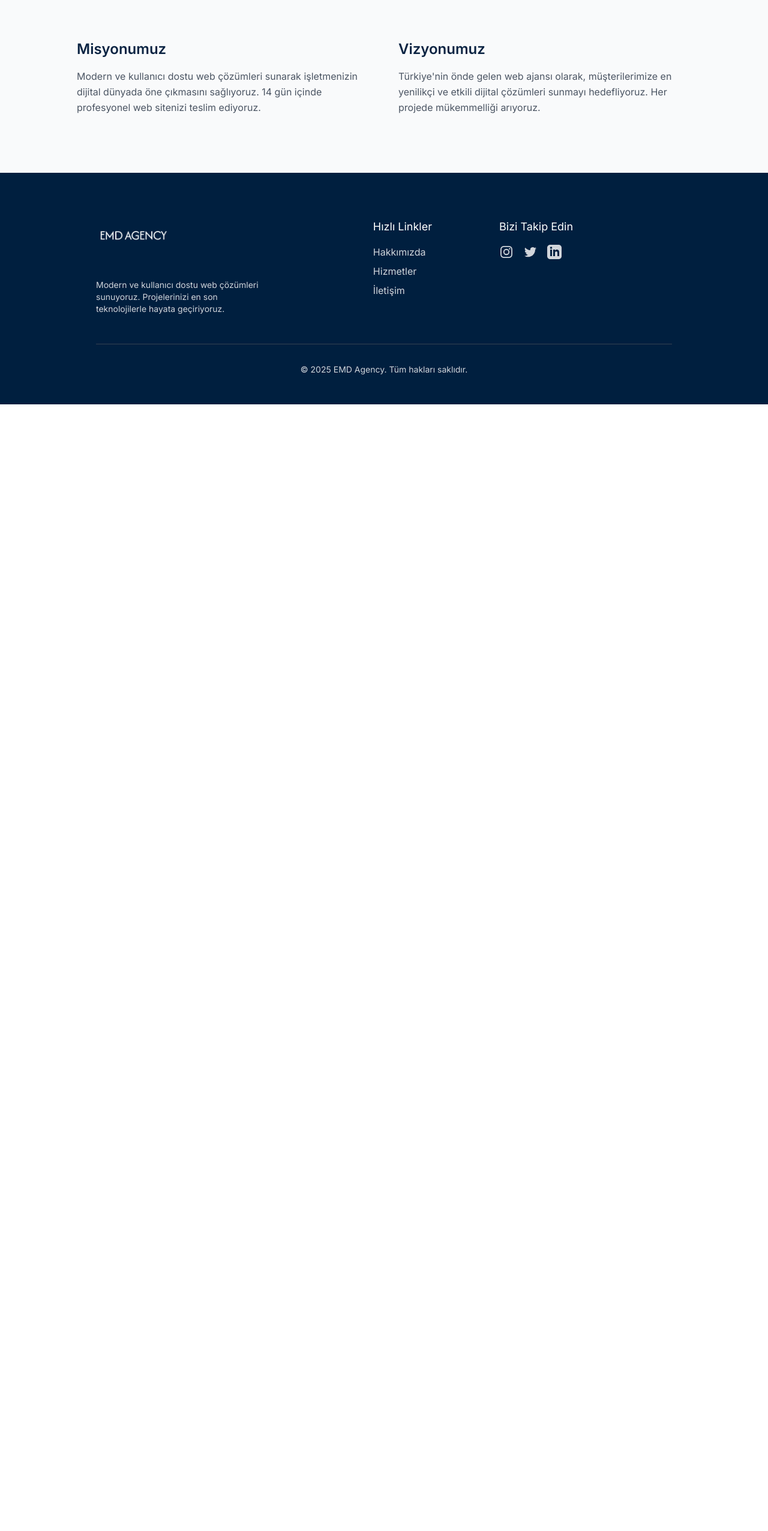
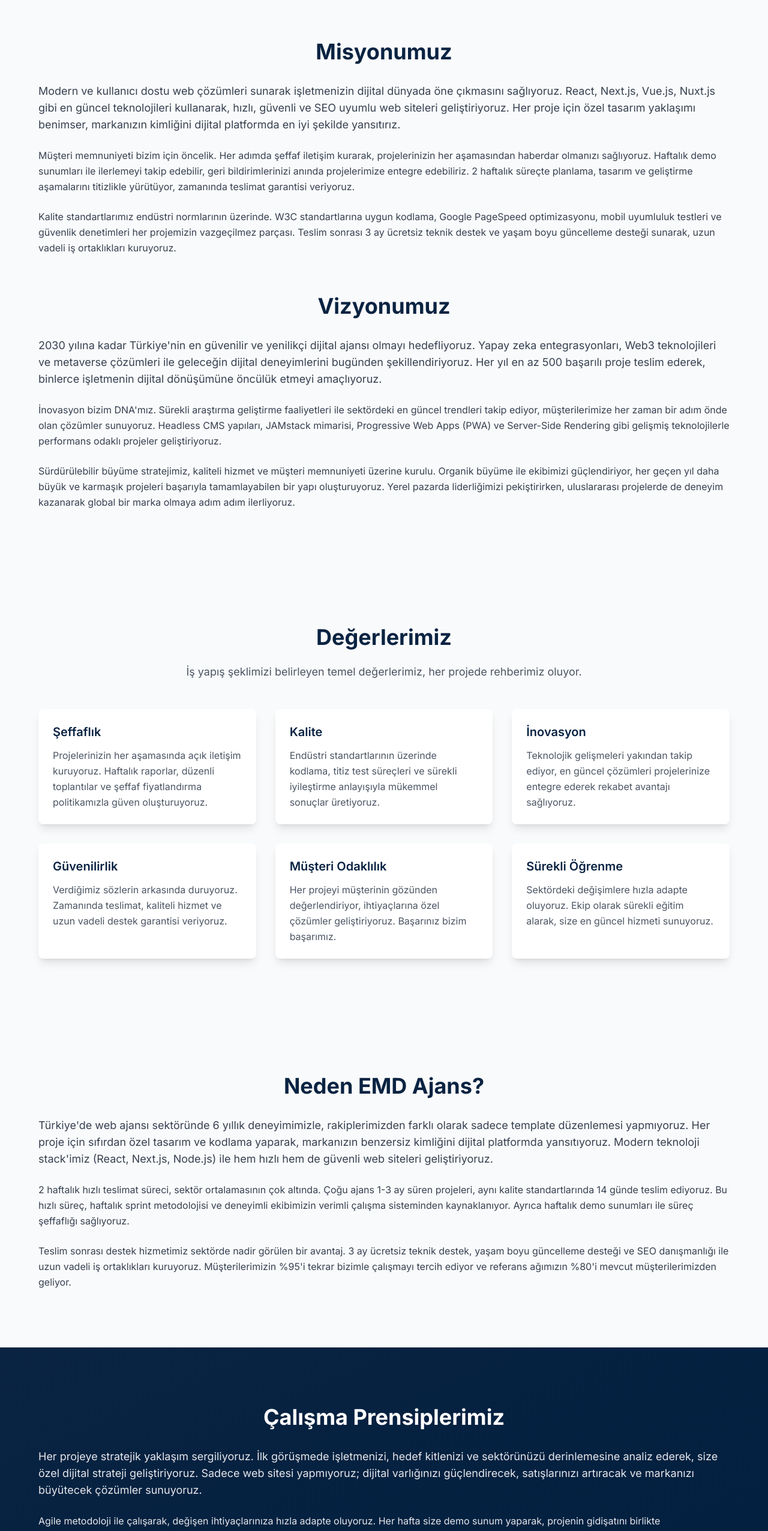
Before and after one commit to enesmalikdmn/emd-ajans, a Next.js app: page /about in a window 1280 px wide. Shown: the part 1278-3830 px from the top of the page at 60% size. Before the commit the page ends 1952 px from the top, so only its background shows below. Built offline with nearby package versions, Linux system fonts and the light colour scheme.

Commit message:
feat: about page is extendeed

```diff
--- a/app/components/About.tsx
+++ b/app/components/About.tsx
@@ -56,32 +56,196 @@ const About = () => {
         </motion.div>
       </section>
 
-      {/* Mission Section */}
+      {/* Mission & Vision Section */}
       <section className="container mx-auto px-4 py-16 md:py-24">
-        <div className="grid grid-cols-1 md:grid-cols-2 gap-12 max-w-5xl mx-auto">
+        <div className="max-w-6xl mx-auto space-y-16">
+          {/* Mission */}
           <motion.div
             initial={{ opacity: 0, y: 30 }}
             whileInView={{ opacity: 1, y: 0 }}
             transition={{ duration: 0.6, ease: "easeOut" }}
             viewport={{ once: true }}
-            className="space-y-4"
+            className="space-y-6"
           >
-            <h3 className="text-2xl font-semibold text-[#0A2342]">Misyonumuz</h3>
-            <p className="text-gray-600 leading-relaxed">
-              Modern ve kullanıcı dostu web çözümleri sunarak işletmenizin dijital dünyada öne çıkmasını sağlıyoruz. 14 gün içinde profesyonel web sitenizi teslim ediyoruz.
-            </p>
+            <h3 className="text-3xl md:text-4xl font-bold text-[#0A2342] text-center mb-8">Misyonumuz</h3>
+            <div className="space-y-6 text-gray-700 leading-relaxed">
+              <p className="text-lg">
+                Modern ve kullanıcı dostu web çözümleri sunarak işletmenizin dijital dünyada öne çıkmasını sağlıyoruz.
+                React, Next.js, Vue.js, Nuxt.js gibi en güncel teknolojileri kullanarak, hızlı, güvenli ve SEO uyumlu
+                web siteleri geliştiriyoruz. Her proje için özel tasarım yaklaşımı benimser, markanızın kimliğini
+                dijital platformda en iyi şekilde yansıtırız.
+              </p>
+              <p>
+                Müşteri memnuniyeti bizim için öncelik. Her adımda şeffaf iletişim kurarak, projelerinizin her aşamasından
+                haberdar olmanızı sağlıyoruz. Haftalık demo sunumları ile ilerlemeyi takip edebilir, geri bildirimlerinizi
+                anında projelerimize entegre edebiliriz. 2 haftalık süreçte planlama, tasarım ve geliştirme aşamalarını
+                titizlikle yürütüyor, zamanında teslimat garantisi veriyoruz.
+              </p>
+              <p>
+                Kalite standartlarımız endüstri normlarının üzerinde. W3C standartlarına uygun kodlama, Google PageSpeed
+                optimizasyonu, mobil uyumluluk testleri ve güvenlik denetimleri her projemizin vazgeçilmez parçası.
+                Teslim sonrası 3 ay ücretsiz teknik destek ve yaşam boyu güncelleme desteği sunarak, uzun vadeli
+                iş ortaklıkları kuruyoruz.
+              </p>
+            </div>
           </motion.div>
+
+          {/* Vision */}
           <motion.div
             initial={{ opacity: 0, y: 30 }}
             whileInView={{ opacity: 1, y: 0 }}
             transition={{ duration: 0.6, ease: "easeOut", delay: 0.2 }}
             viewport={{ once: true }}
-            className="space-y-4"
+            className="space-y-6"
           >
-            <h3 className="text-2xl font-semibold text-[#0A2342]">Vizyonumuz</h3>
-            <p className="text-gray-600 leading-relaxed">
-              Türkiye&apos;nin önde gelen web ajansı olarak, müşterilerimize en yenilikçi ve etkili dijital çözümleri sunmayı hedefliyoruz. Her projede mükemmelliği arıyoruz.
+            <h3 className="text-3xl md:text-4xl font-bold text-[#0A2342] text-center mb-8">Vizyonumuz</h3>
+            <div className="space-y-6 text-gray-700 leading-relaxed">
+              <p className="text-lg">
+                2030 yılına kadar Türkiye'nin en güvenilir ve yenilikçi dijital ajansı olmayı hedefliyoruz.
+                Yapay zeka entegrasyonları, Web3 teknolojileri ve metaverse çözümleri ile geleceğin dijital
+                deneyimlerini bugünden şekillendiriyoruz. Her yıl en az 500 başarılı proje teslim ederek,
+                binlerce işletmenin dijital dönüşümüne öncülük etmeyi amaçlıyoruz.
+              </p>
+              <p>
+                İnovasyon bizim DNA'mız. Sürekli araştırma geliştirme faaliyetleri ile sektördeki en güncel
+                trendleri takip ediyor, müşterilerimize her zaman bir adım önde olan çözümler sunuyoruz.
+                Headless CMS yapıları, JAMstack mimarisi, Progressive Web Apps (PWA) ve Server-Side Rendering
+                gibi gelişmiş teknolojilerle performans odaklı projeler geliştiriyoruz.
+              </p>
+              <p>
+                Sürdürülebilir büyüme stratejimiz, kaliteli hizmet ve müşteri memnuniyeti üzerine kurulu.
+                Organik büyüme ile ekibimizi güçlendiriyor, her geçen yıl daha büyük ve karmaşık projeleri
+                başarıyla tamamlayabilen bir yapı oluşturuyoruz. Yerel pazarda liderliğimizi pekiştirirken,
+                uluslararası projelerde de deneyim kazanarak global bir marka olmaya adım adım ilerliyoruz.
+              </p>
+            </div>
+          </motion.div>
+        </div>
+      </section>
+
+      {/* Values Section */}
+      <section className="bg-gray-50 py-16 md:py-24">
+        <div className="container mx-auto px-4">
+          <motion.div
+            initial={{ opacity: 0, y: 30 }}
+            whileInView={{ opacity: 1, y: 0 }}
+            transition={{ duration: 0.6, ease: "easeOut" }}
+            viewport={{ once: true }}
+            className="text-center mb-12"
+          >
+            <h3 className="text-3xl md:text-4xl font-bold text-[#0A2342] mb-6">Değerlerimiz</h3>
+            <p className="text-lg text-gray-600 max-w-2xl mx-auto">
+              İş yapış şeklimizi belirleyen temel değerlerimiz, her projede rehberimiz oluyor.
             </p>
+          </motion.div>
+
+          <div className="grid grid-cols-1 md:grid-cols-2 lg:grid-cols-3 gap-8 max-w-6xl mx-auto">
+            {[
+              {
+                title: "Şeffaflık",
+                description: "Projelerinizin her aşamasında açık iletişim kuruyoruz. Haftalık raporlar, düzenli toplantılar ve şeffaf fiyatlandırma politikamızla güven oluşturuyoruz."
+              },
+              {
+                title: "Kalite",
+                description: "Endüstri standartlarının üzerinde kodlama, titiz test süreçleri ve sürekli iyileştirme anlayışıyla mükemmel sonuçlar üretiyoruz."
+              },
+              {
+                title: "İnovasyon",
+                description: "Teknolojik gelişmeleri yakından takip ediyor, en güncel çözümleri projelerinize entegre ederek rekabet avantajı sağlıyoruz."
+              },
+              {
+                title: "Güvenilirlik",
+                description: "Verdiğimiz sözlerin arkasında duruyoruz. Zamanında teslimat, kaliteli hizmet ve uzun vadeli destek garantisi veriyoruz."
+              },
+              {
+                title: "Müşteri Odaklılık",
+                description: "Her projeyi müşterinin gözünden değerlendiriyor, ihtiyaçlarına özel çözümler geliştiriyoruz. Başarınız bizim başarımız."
+              },
+              {
+                title: "Sürekli Öğrenme",
+                description: "Sektördeki değişimlere hızla adapte oluyoruz. Ekip olarak sürekli eğitim alarak, size en güncel hizmeti sunuyoruz."
+              }
+            ].map((value, index) => (
+              <motion.div
+                key={index}
+                initial={{ opacity: 0, y: 30 }}
+                whileInView={{ opacity: 1, y: 0 }}
+                transition={{ duration: 0.5, delay: index * 0.1 }}
+                viewport={{ once: true }}
+                className="bg-white rounded-lg p-6 shadow-lg hover:shadow-xl transition-shadow duration-300"
+              >
+                <h4 className="text-xl font-semibold text-[#0A2342] mb-3">{value.title}</h4>
+                <p className="text-gray-600 leading-relaxed">{value.description}</p>
+              </motion.div>
+            ))}
+          </div>
+        </div>
+      </section>
+
+      {/* Why Us Section */}
+      <section className="container mx-auto px-4 py-16 md:py-24">
+        <motion.div
+          initial={{ opacity: 0, y: 30 }}
+          whileInView={{ opacity: 1, y: 0 }}
+          transition={{ duration: 0.6, ease: "easeOut" }}
+          viewport={{ once: true }}
+          className="max-w-6xl mx-auto space-y-6"
+        >
+          <h3 className="text-3xl md:text-4xl font-bold text-[#0A2342] text-center mb-8">Neden EMD Ajans?</h3>
+          <div className="space-y-6 text-gray-700 leading-relaxed">
+            <p className="text-lg">
+              Türkiye'de web ajansı sektöründe 6 yıllık deneyimimizle, rakiplerimizden farklı olarak sadece
+              template düzenlemesi yapmıyoruz. Her proje için sıfırdan özel tasarım ve kodlama yaparak,
+              markanızın benzersiz kimliğini dijital platformda yansıtıyoruz. Modern teknoloji stack'imiz
+              (React, Next.js, Node.js) ile hem hızlı hem de güvenli web siteleri geliştiriyoruz.
+            </p>
+            <p>
+              2 haftalık hızlı teslimat süreci, sektör ortalamasının çok altında. Çoğu ajans 1-3 ay süren
+              projeleri, aynı kalite standartlarında 14 günde teslim ediyoruz. Bu hızlı süreç, haftalık
+              sprint metodolojisi ve deneyimli ekibimizin verimli çalışma sisteminden kaynaklanıyor.
+              Ayrıca haftalık demo sunumları ile süreç şeffaflığı sağlıyoruz.
+            </p>
+            <p>
+              Teslim sonrası destek hizmetimiz sektörde nadir görülen bir avantaj. 3 ay ücretsiz teknik
+              destek, yaşam boyu güncelleme desteği ve SEO danışmanlığı ile uzun vadeli iş ortaklıkları
+              kuruyoruz. Müşterilerimizin %95'i tekrar bizimle çalışmayı tercih ediyor ve referans ağımızın
+              %80'i mevcut müşterilerimizden geliyor.
+            </p>
+          </div>
+        </motion.div>
+      </section>
+
+      {/* Working Principles Section */}
+      <section className="bg-gradient-to-br from-[#0A2342] to-[#001f3f] py-16 md:py-24">
+        <div className="container mx-auto px-4">
+          <motion.div
+            initial={{ opacity: 0, y: 30 }}
+            whileInView={{ opacity: 1, y: 0 }}
+            transition={{ duration: 0.6, ease: "easeOut" }}
+            viewport={{ once: true }}
+            className="max-w-6xl mx-auto space-y-6"
+          >
+            <h3 className="text-3xl md:text-4xl font-bold text-white text-center mb-8">Çalışma Prensiplerimiz</h3>
+            <div className="space-y-6 text-gray-200 leading-relaxed">
+              <p className="text-lg">
+                Her projeye stratejik yaklaşım sergiliyoruz. İlk görüşmede işletmenizi, hedef kitlenizi ve
+                sektörünüzü derinlemesine analiz ederek, size özel dijital strateji geliştiriyoruz.
+                Sadece web sitesi yapmıyoruz; dijital varlığınızı güçlendirecek, satışlarınızı artıracak
+                ve markanızı büyütecek çözümler sunuyoruz.
+              </p>
+              <p>
+                Agile metodoloji ile çalışarak, değişen ihtiyaçlarınıza hızla adapte oluyoruz. Her hafta
+                size demo sunum yaparak, projenin gidişatını birlikte değerlendiriyoruz. Geri bildirimlerinizi
+                anında entegre ederek, istediğiniz sonuca en kısa yoldan ulaşıyoruz. Bu yaklaşım sayesinde
+                proje sonunda sürpriz yaşamıyorsunuz.
+              </p>
+              <p>
+                Kalite kontrolü sürecimiz çok katmanlı. Kod kalitesi, performans testleri, güvenlik denetimleri,
+                mobil uyumluluk ve SEO optimizasyonu her projede standart. Teslim öncesi kapsamlı test
+                süreçlerinden geçirdiğimiz projelerimiz, canlı ortamda sorunsuz çalışır. Post-launch
+                izleme ve optimizasyon desteğiyle sitenizin performansını sürekli iyileştiriyoruz.
+              </p>
+            </div>
           </motion.div>
         </div>
       </section>
```
